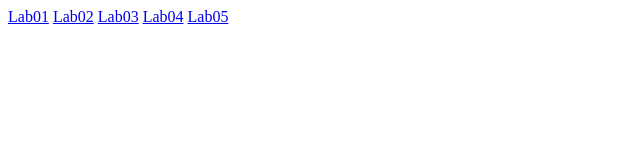
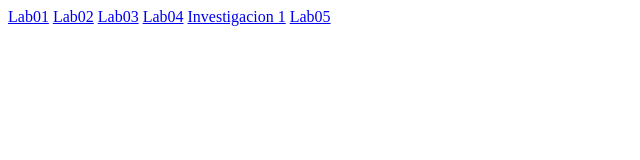
Before and after one commit to isaacrojaseskay-spec/Laboratorios--programacion-de-internet, a plain HTML site: page index.html in a window 1280 px wide. Shown: the whole page, without its empty margins (0-640 px from the left). Drawn offline with Linux system fonts and the light colour scheme.

Commit message:
Investigacion agregada

```diff
--- a/index.html
+++ b/index.html
@@ -10,6 +10,7 @@
     <a href="Lab02">Lab02</a>
     <a href="Lab03">Lab03</a>
     <a href="Lab04">Lab04</a>
+    <a href="Investigacion 1">Investigacion 1</a>
     <a href="Lab05">Lab05</a>
 </body>
 </html>
```
